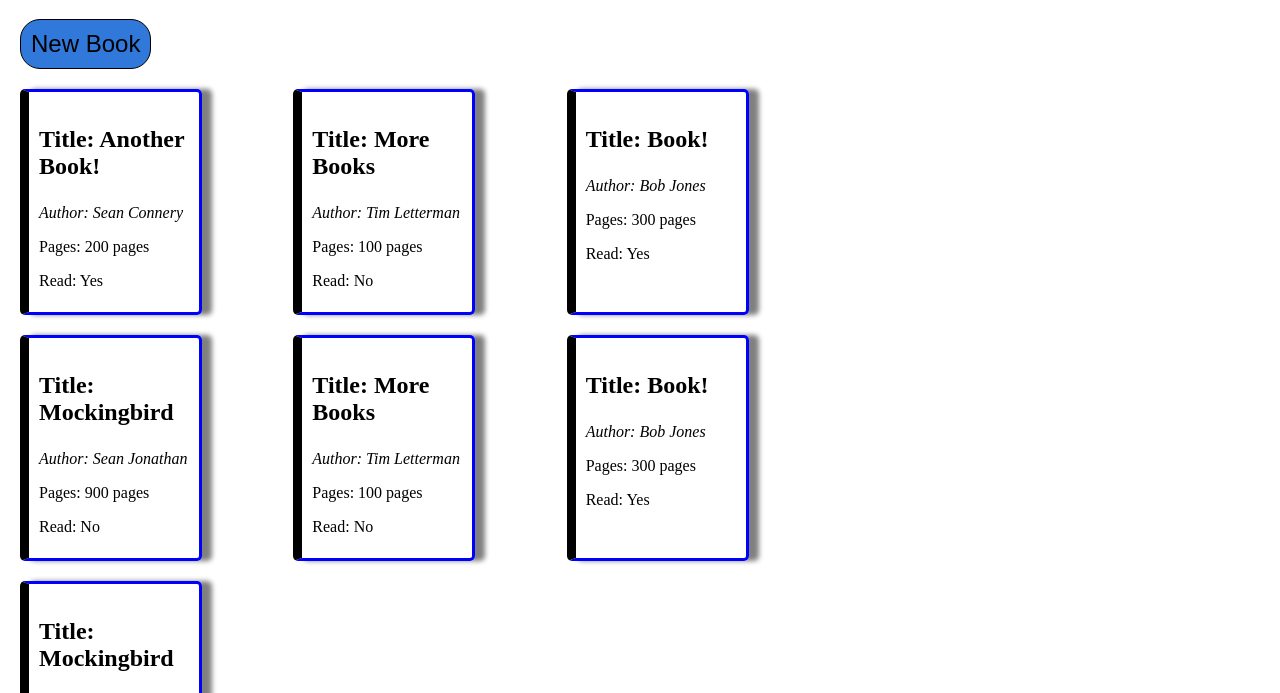
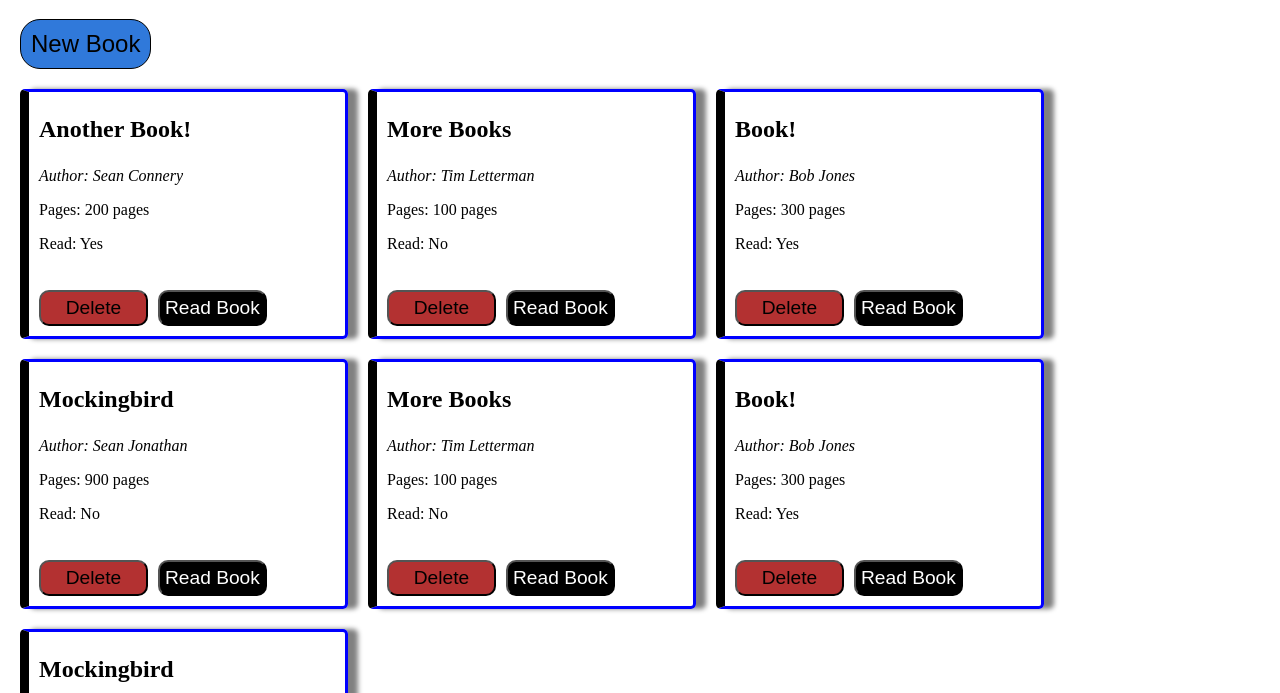
Before and after one commit to FishShalami/odin-library, a plain HTML site: page index.html in a window 1280 px wide. Shown: the part 61-754 px from the top of the page. Drawn offline with Linux system fonts and the light colour scheme.

Commit message:
Added buttons to cards and adjusted css grid layout

```diff
--- a/script.js
+++ b/script.js
@@ -31,7 +31,7 @@ function libraryLoop() {
 
         const cardTitle = document.createElement('p');
         cardTitle.classList.add('bookTitle');
-        cardTitle.innerText = `Title: ${book.title}`;
+        cardTitle.innerText = `${book.title}`;
 
         const cardAuthor = document.createElement('p');
         cardAuthor.classList.add('bookAuth');
@@ -45,7 +45,19 @@ function libraryLoop() {
         cardRead.classList.add('bookRead');
         cardRead.innerText = `Read: ${book.read === "read" ? "Yes" : "No"}`;
 
-        libraryCard.append(cardTitle, cardAuthor, cardPages, cardRead);
+        const cardButtons = document.createElement('div');
+        cardButtons.classList.add('cardButtons');
+
+        const delBookButton = document.createElement('button');
+        delBookButton.classList.add('delBook');
+        delBookButton.innerText = 'Delete';
+
+        const readBookButton = document.createElement('button');
+        readBookButton.classList.add('readBook');
+        readBookButton.innerText = 'Read Book';
+
+        cardButtons.append(delBookButton, readBookButton);
+        libraryCard.append(cardTitle, cardAuthor, cardPages, cardRead, cardButtons);
         library.appendChild(libraryCard);
     }
 }
--- a/styles.css
+++ b/styles.css
@@ -1,3 +1,7 @@
+* {
+    box-sizing: border-box;
+}
+
 body {
     margin: 20px;
 }
@@ -25,20 +29,21 @@ button.newBook:hover {
 
 .library {
     display: grid;
-    grid-template-columns: 1fr 1fr 1fr;
+    grid-template-columns: repeat(auto-fit, minmax(250px, 1fr));
+    grid-auto-rows: minmax(250px, 1fr);
     gap: 20px;
-    width: 800px;
+    width: 80vw;
 
 }
 
 .libraryCard {
-    height: 200px;
-    width: 150px;
+    /* width: 200px; */
     border: blue solid 3px;
     border-radius: 5px;
-    padding: 10px;
+    padding-left: 10px;
     border-left: 9px solid black;
     box-shadow: 10px 0 5px grey;
+    position: relative;
 }
 
 .libraryCard > .bookTitle {
@@ -51,6 +56,30 @@ button.newBook:hover {
     font-style: italic;
 }
 
+.cardButtons {
+    display: grid;
+    gap: 10px;
+    grid-template-columns: 1fr 1fr;
+    position: absolute;
+    bottom: 10px;
+}
+
+.delBook,
+.readBook {
+    padding: 5px;
+    border-radius: 10px;
+    font-size: 1.2rem;
+}
+
+.delBook {
+    background-color: rgb(179, 49, 49);
+}
+
+.readBook {
+    background-color: rgb(0, 0, 0);
+    color: white;
+}
+
 ::backdrop {
     background-image: linear-gradient(
       90deg,
```
